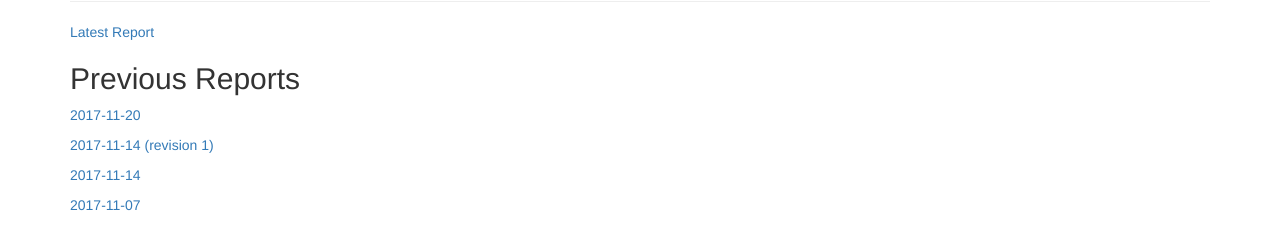
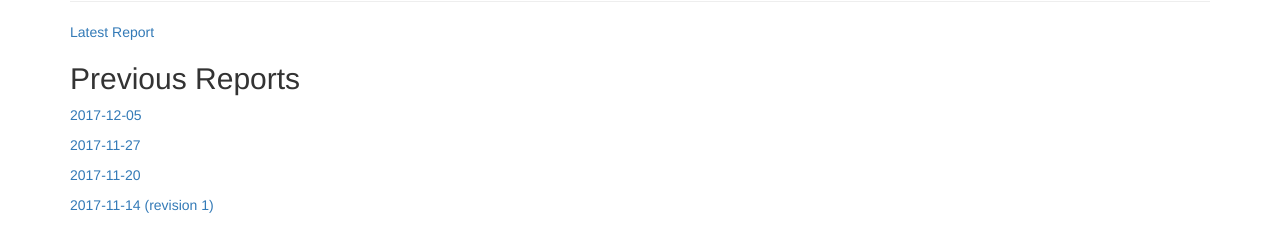
Before and after one commit to AgoraNomic/ADoP, a Jekyll site: the page built from index.md, in a window 1280 px wide. Shown: the part 285-537 px from the top of the page. Built offline with Jekyll 4.4.1, drawn with Linux system fonts in a browser that asks for light colours; nearby versions of some CDN libraries; our own code applies the rules of GitHub Pages for plain Markdown files.

Commit message:
Update index.md

```diff
--- a/index.md
+++ b/index.md
@@ -3,14 +3,14 @@
 
 ----
 
-[Latest Report](Reports/ADoP-Report-2017-11-27.txt)
+[Latest Report](Reports/ADoP-Report-2017-12-05-revision-1.txt)
 
 ## Previous Reports
+
+[2017-12-05](Reports/ADoP-Report-2017-12-05)
+
+[2017-11-27](Reports/ADoP-Report-2017-11-27.txt)
 
 [2017-11-20](Reports/ADoP-Report-2017-11-20.txt)
 
 [2017-11-14 (revision 1)](Reports/ADoP-Report-2017-11-14-revision-1.txt)
-
-[2017-11-14](Reports/ADoP-Report-2017-11-14.txt)
-
-[2017-11-07](Reports/ADoP-Report-2017-11-07.txt)
```
